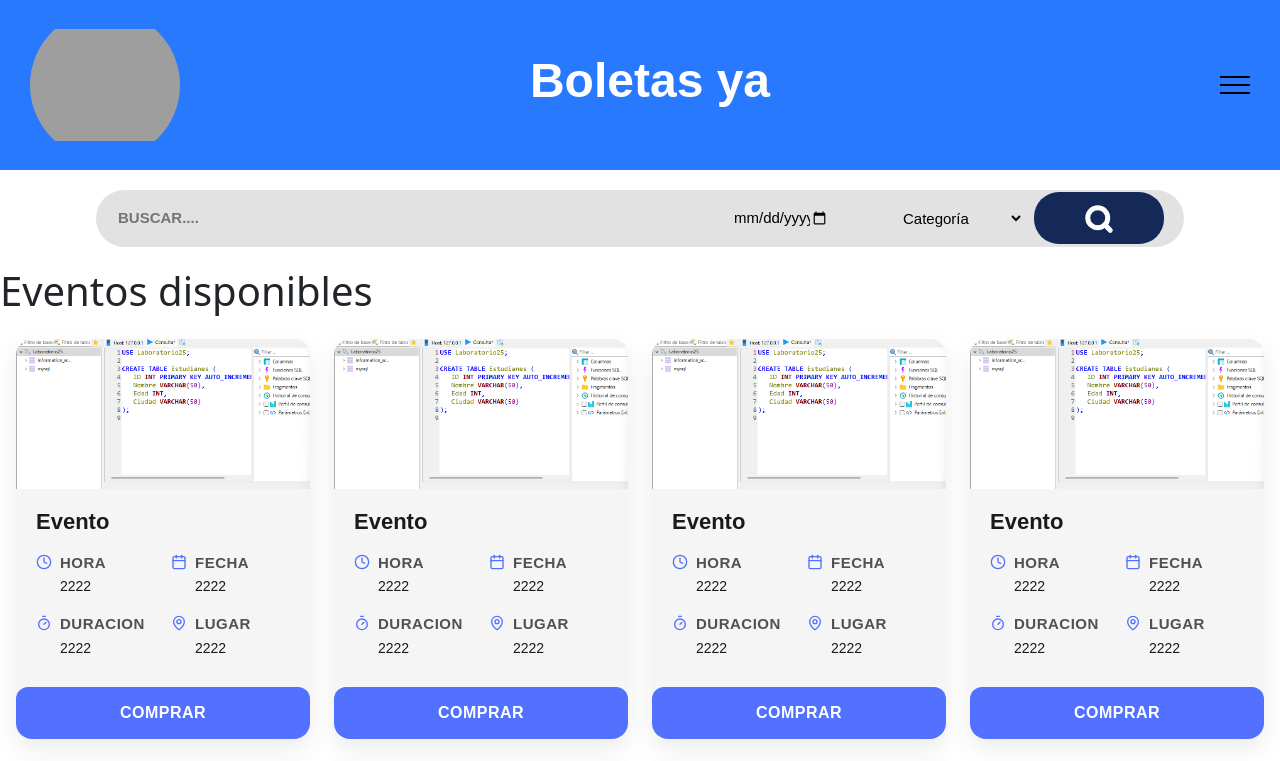
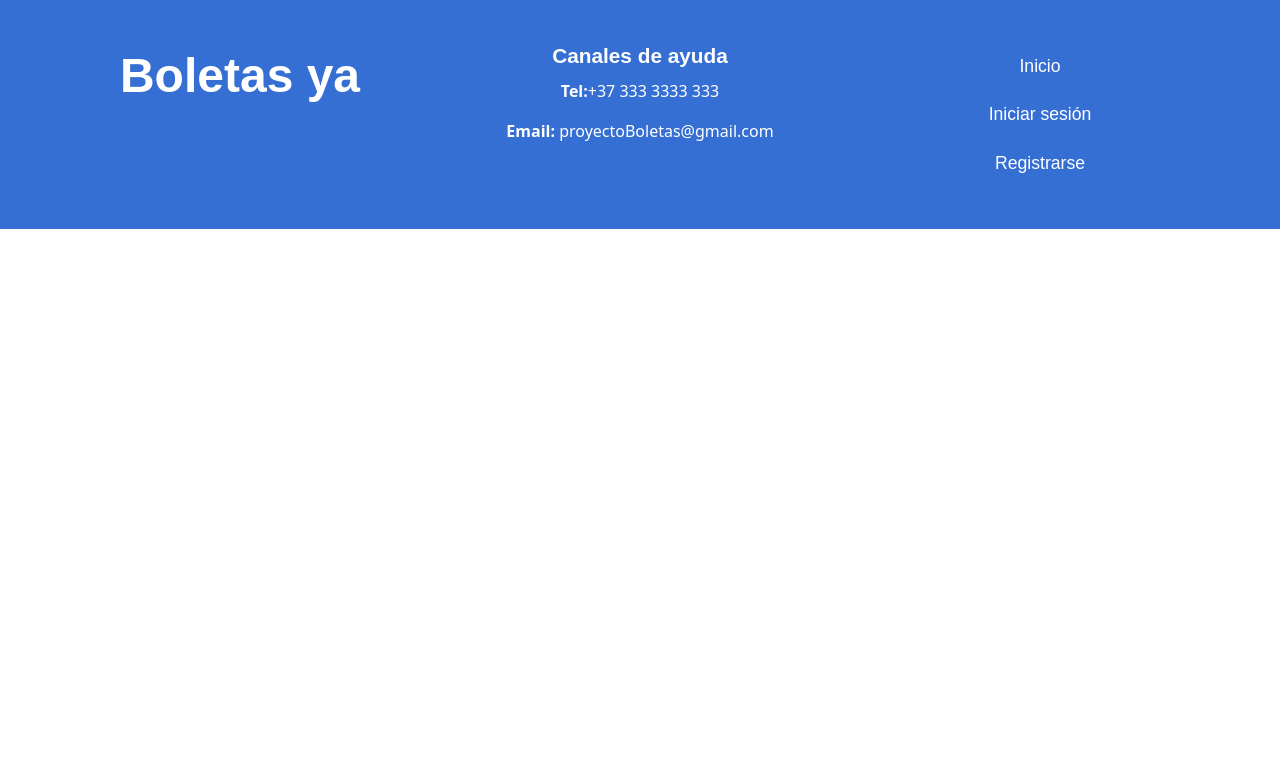
Before and after one commit to G4ru75/ProyectoBoletas, a React (Create React App) app: page / in a window 1280 px wide. Shown: the top 761 px of the page. Built offline with nearby package versions, Linux system fonts and the light colour scheme; grey boxes are pictures that could not be loaded.

Commit message:
cambios de estilos en el footer y el navabr, color mas oscuro y responsive

```diff
--- a/src/Components/Login.js
+++ b/src/Components/Login.js
@@ -1,6 +1,6 @@
 import react, {useState, useEffect} from 'react';
 import LoginStyle from '../Styles/Login.module.css';
-import Navbar from './NavBar';
+import Navbar from './navbar';
 import Footer from './Footer';
 import 'bootstrap/dist/css/bootstrap.min.css';
 import 'bootstrap/dist/js/bootstrap.bundle.min.js';
--- a/src/Components/SignUp.js
+++ b/src/Components/SignUp.js
@@ -1,6 +1,6 @@
 import react from 'react';
 import SignUpStyle from '../Styles/SignUp.module.css';
-import Navbar from './NavBar';
+import Navbar from './navbar';
 import Footer from './Footer';
 function Signup() {
   return (
--- a/src/Styles/Footer.module.css
+++ b/src/Styles/Footer.module.css
@@ -1,5 +1,5 @@
 .footer {
-background-color: #2b72f1;
+background-color: #356fd3;
 color: white;
 display: flex;
 justify-content: space-between;
@@ -57,4 +57,17 @@ font-weight: bold;
 .column {
     text-align: center;
 }
+
+.link {
+    font-size: 1rem;
 }
+
+.NombreP{
+    font-size: 2rem;
+}
+
+.column {
+    font-size: 1rem;
+}
+
+}
--- a/src/Styles/NavBar.module.css
+++ b/src/Styles/NavBar.module.css
@@ -2,7 +2,7 @@
 display: flex;
 align-items: center;
 justify-content: space-between;
-background-color: #2979ff;
+background-color: #356fd3;
 padding: 10px 30px;
 position: relative;
 flex-wrap: wrap;
@@ -16,7 +16,7 @@ flex-wrap: wrap;
     display: flex;
     justify-content: center;
     align-items: center;
-    background-color: #2979ff;
+    background-color: #356fd3;
 }
 
 .logoImg{
@@ -57,7 +57,7 @@ flex-direction: column;
 position: static;
 top: 100%;
 right: 0;
-background-color: #2979ff;
+background-color: #356fd3;
 width: 100%;
 text-align: center;
 padding: 10px 0;
@@ -75,7 +75,8 @@ font-family: sans-serif;
 
 
 .menu a:hover {
-background-color: #1c5ed6;
+background-color: #5183df;
+border-radius: 12px;
 }
 
 .show {
@@ -94,5 +95,30 @@ display: flex;
 
     .title {
         font-size: 2.5rem;
+        margin-left: 15px;
     }
 }
+
+@media (max-width: 480px){
+    .logo{
+        width: 80px;
+        height: 80px;
+    }
+
+    .title{
+        font-size: 2rem;
+        margin-left: 5px;
+    }
+}
+
+@media (max-width: 320px){
+    .logo{
+        width: 0px;
+        height: 0px;
+    }
+
+    .title{
+        font-size: 1.5rem;
+        margin-left: 5px;
+    }
+}
--- a/src/index.js
+++ b/src/index.js
@@ -7,18 +7,15 @@ import Signup from './Components/SignUp';
 import Login from './Components/Login';
 import BarraBusqueda from './Components/BarraBusqueda';
 import CartaEvento from './Components/CartaEvento';
-import Navbar from './Components/NavBar';
+import Navbar from './Components/navbar';
 import Footer from './Components/Footer';
 import ListaEventos from './Components/ListaEventos';
 
 const root = ReactDOM.createRoot(document.getElementById('root'));
 root.render(
   <React.StrictMode>
-    <Navbar/>
-    <BarraBusqueda/>
-    <h1>Eventos disponibles</h1>
-    <ListaEventos/>
     <Footer/>
+
 
   </React.StrictMode>
 );
```
Also changed, not shown: src/Components/Reporte.js (added).
